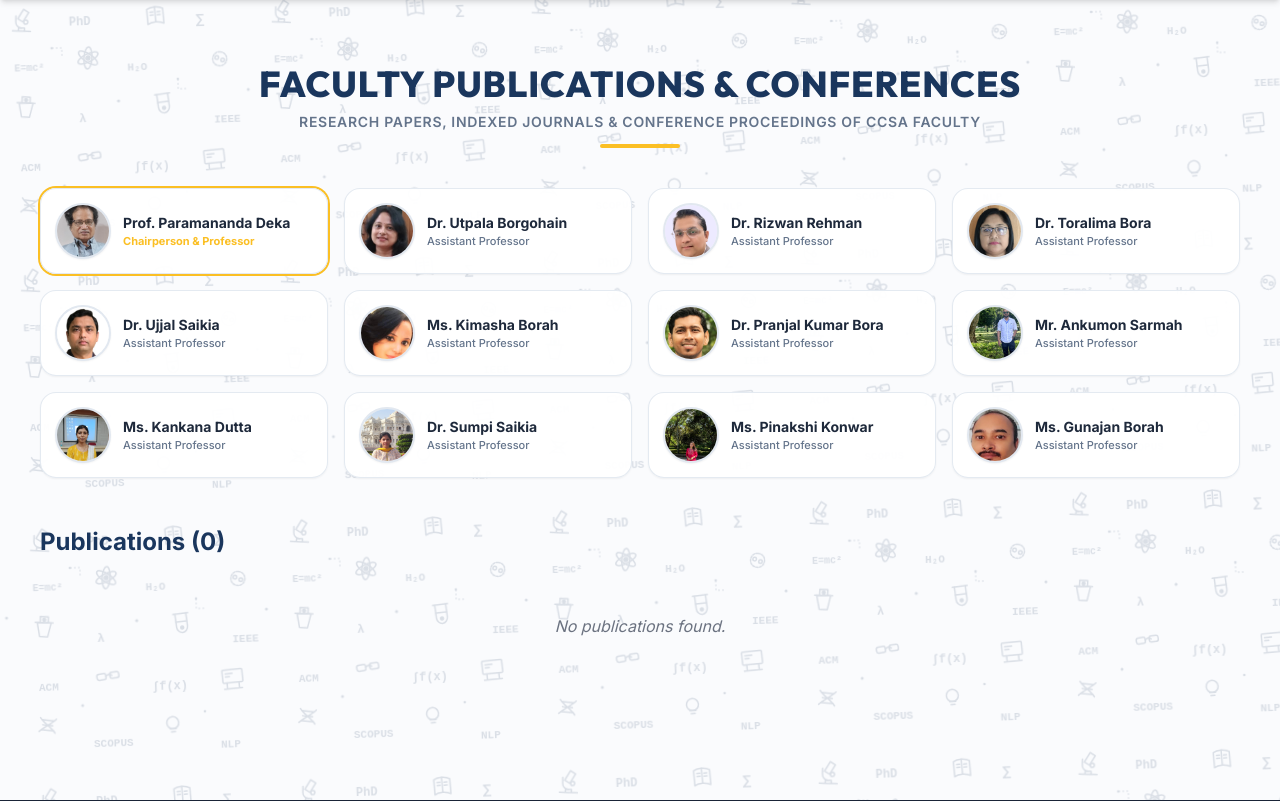
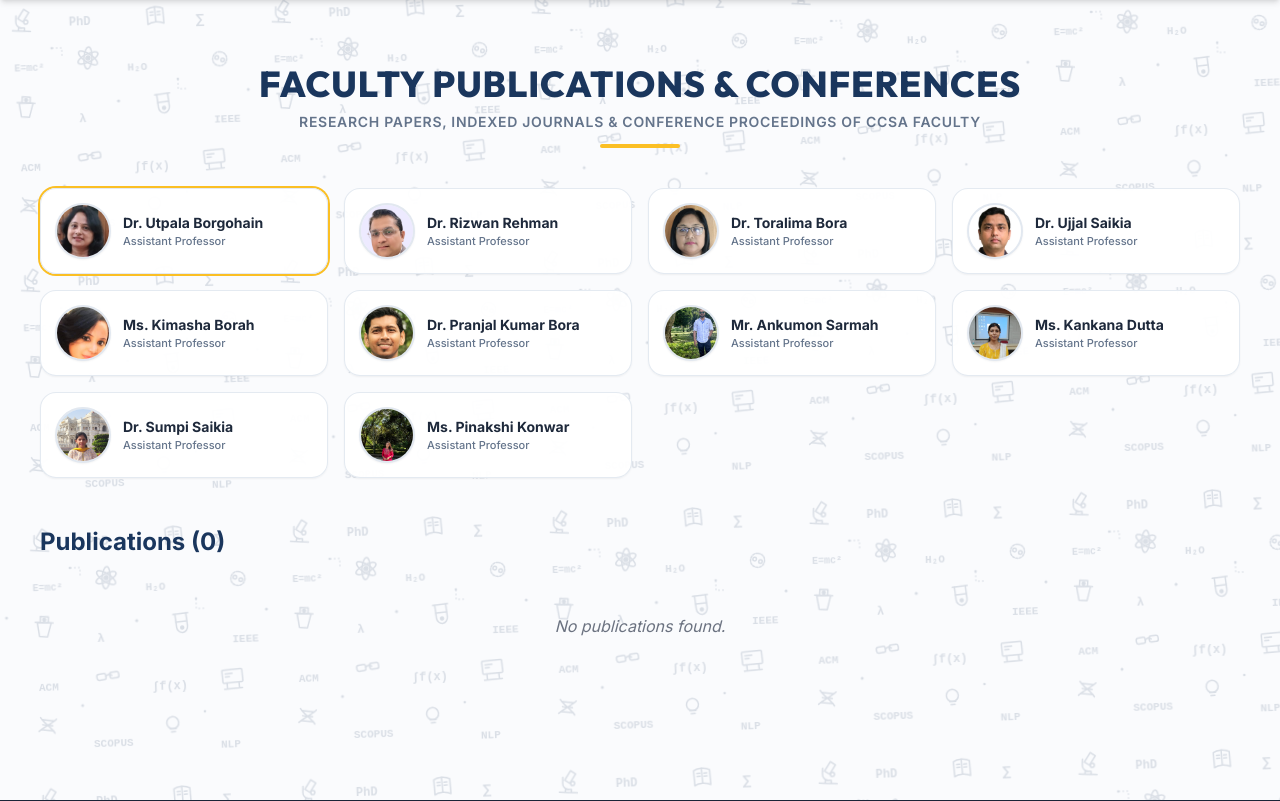
Before and after one commit to chenkham/ccsa-web-portal, a PHP site: page /publication.php in a window 1280 px wide. Shown: the part 142-943 px from the top of the page. Run offline with PHP 8.4, Linux system fonts and the light colour scheme; data that the repository does not hold is empty; some libraries are stand-ins or nearby versions.

Commit message:
feat: remove chairperson and gunjan borah from publication and conferences section

```diff
--- a/src/publication.php
+++ b/src/publication.php
@@ -115,18 +115,7 @@ include 'templates/header.php';
 
         <!-- Faculty Selector Grid with Authentic Photos -->
         <div class="grid grid-cols-1 sm:grid-cols-2 lg:grid-cols-3 xl:grid-cols-4 gap-4 mb-12">
-            <!-- 1. Prof. Paramananda Deka (Chairperson) -->
-            <div class="faculty-tab group cursor-pointer p-3.5 bg-white/95 hover:bg-white rounded-2xl shadow-sm hover:shadow-lg border border-slate-200/90 transition-all duration-300 flex items-center gap-3" data-staff-id="292">
-                <div class="w-12 h-12 sm:w-14 sm:h-14 flex-shrink-0 rounded-full overflow-hidden border-2 border-slate-200 group-hover:border-[#fbbf24] shadow-sm bg-slate-100">
-                    <img src="faculty/Chairperson_Real.png" alt="Prof. Paramananda Deka" class="w-full h-full object-cover object-center block" loading="lazy" decoding="async" onerror="this.src='faculty/Chairperson.jpg'">
-                </div>
-                <div class="min-w-0 flex-1 text-left">
-                    <h4 class="font-bold text-slate-800 text-xs sm:text-sm group-hover:text-[#1a365d] transition-colors truncate">Prof. Paramananda Deka</h4>
-                    <p class="text-[11px] text-[#fbbf24] font-bold truncate">Chairperson &amp; Professor</p>
-                </div>
-            </div>
-
-            <!-- 2. Dr. Utpala Borgohain -->
+            <!-- 1. Dr. Utpala Borgohain -->
             <div class="faculty-tab group cursor-pointer p-3.5 bg-white/95 hover:bg-white rounded-2xl shadow-sm hover:shadow-lg border border-slate-200/90 transition-all duration-300 flex items-center gap-3" data-staff-id="364">
                 <div class="w-12 h-12 sm:w-14 sm:h-14 flex-shrink-0 rounded-full overflow-hidden border-2 border-slate-200 group-hover:border-[#fbbf24] shadow-sm bg-slate-100">
                     <img src="faculty/UtpolaMam.png" alt="Dr. Utpala Borgohain" class="w-full h-full object-cover object-top block" loading="lazy" decoding="async" onerror="this.src='faculty/du.png'">
@@ -137,7 +126,7 @@ include 'templates/header.php';
                 </div>
             </div>
 
-            <!-- 3. Dr. Rizwan Rehman -->
+            <!-- 2. Dr. Rizwan Rehman -->
             <div class="faculty-tab group cursor-pointer p-3.5 bg-white/95 hover:bg-white rounded-2xl shadow-sm hover:shadow-lg border border-slate-200/90 transition-all duration-300 flex items-center gap-3" data-staff-id="365">
                 <div class="w-12 h-12 sm:w-14 sm:h-14 flex-shrink-0 rounded-full overflow-hidden border-2 border-slate-200 group-hover:border-[#fbbf24] shadow-sm bg-slate-100">
                     <img src="faculty/Rizwan_SIr.png" alt="Dr. Rizwan Rehman" class="w-full h-full object-cover object-top block" loading="lazy" decoding="async" onerror="this.src='faculty/du.png'">
@@ -148,7 +137,7 @@ include 'templates/header.php';
                 </div>
             </div>
 
-            <!-- 4. Dr. Toralima Bora -->
+            <!-- 3. Dr. Toralima Bora -->
             <div class="faculty-tab group cursor-pointer p-3.5 bg-white/95 hover:bg-white rounded-2xl shadow-sm hover:shadow-lg border border-slate-200/90 transition-all duration-300 flex items-center gap-3" data-staff-id="398">
                 <div class="w-12 h-12 sm:w-14 sm:h-14 flex-shrink-0 rounded-full overflow-hidden border-2 border-slate-200 group-hover:border-[#fbbf24] shadow-sm bg-slate-100">
                     <img src="faculty/ToraliMam.png" alt="Dr. Toralima Bora" class="w-full h-full object-cover object-top block" loading="lazy" decoding="async" onerror="this.src='faculty/du.png'">
@@ -159,7 +148,7 @@ include 'templates/header.php';
                 </div>
             </div>
 
-            <!-- 5. Dr. Ujjal Saikia -->
+            <!-- 4. Dr. Ujjal Saikia -->
             <div class="faculty-tab group cursor-pointer p-3.5 bg-white/95 hover:bg-white rounded-2xl shadow-sm hover:shadow-lg border border-slate-200/90 transition-all duration-300 flex items-center gap-3" data-staff-id="397">
                 <div class="w-12 h-12 sm:w-14 sm:h-14 flex-shrink-0 rounded-full overflow-hidden border-2 border-slate-200 group-hover:border-[#fbbf24] shadow-sm bg-slate-100">
                     <img src="faculty/UjjalSir.png" alt="Dr. Ujjal Saikia" class="w-full h-full object-cover object-top block" loading="lazy" decoding="async" onerror="this.src='faculty/du.png'">
@@ -170,7 +159,7 @@ include 'templates/header.php';
                 </div>
             </div>
 
-            <!-- 6. Ms. Kimasha Borah -->
+            <!-- 5. Ms. Kimasha Borah -->
             <div class="faculty-tab group cursor-pointer p-3.5 bg-white/95 hover:bg-white rounded-2xl shadow-sm hover:shadow-lg border border-slate-200/90 transition-all duration-300 flex items-center gap-3" data-staff-id="396">
                 <div class="w-12 h-12 sm:w-14 sm:h-14 flex-shrink-0 rounded-full overflow-hidden border-2 border-slate-200 group-hover:border-[#fbbf24] shadow-sm bg-slate-100">
                     <img src="faculty/KimashaMam.png" alt="Ms. Kimasha Borah" class="w-full h-full object-cover object-top block" loading="lazy" decoding="async" onerror="this.src='faculty/du.png'">
@@ -181,7 +170,7 @@ include 'templates/header.php';
                 </div>
             </div>
 
-            <!-- 7. Dr. Pranjal Kumar Bora -->
+            <!-- 6. Dr. Pranjal Kumar Bora -->
             <div class="faculty-tab group cursor-pointer p-3.5 bg-white/95 hover:bg-white rounded-2xl shadow-sm hover:shadow-lg border border-slate-200/90 transition-all duration-300 flex items-center gap-3" data-staff-id="393">
                 <div class="w-12 h-12 sm:w-14 sm:h-14 flex-shrink-0 rounded-full overflow-hidden border-2 border-slate-200 group-hover:border-[#fbbf24] shadow-sm bg-slate-100">
                     <img src="faculty/PranjalSir.png" alt="Dr. Pranjal Kumar Bora" class="w-full h-full object-cover object-top block" loading="lazy" decoding="async" onerror="this.src='faculty/du.png'">
@@ -192,7 +181,7 @@ include 'templates/header.php';
                 </div>
             </div>
 
-            <!-- 8. Mr. Ankumon Sarmah -->
+            <!-- 7. Mr. Ankumon Sarmah -->
             <div class="faculty-tab group cursor-pointer p-3.5 bg-white/95 hover:bg-white rounded-2xl shadow-sm hover:shadow-lg border border-slate-200/90 transition-all duration-300 flex items-center gap-3" data-staff-id="394">
                 <div class="w-12 h-12 sm:w-14 sm:h-14 flex-shrink-0 rounded-full overflow-hidden border-2 border-slate-200 group-hover:border-[#fbbf24] shadow-sm bg-slate-100">
                     <img src="faculty/AnkumonSir.png" alt="Mr. Ankumon Sarmah" class="w-full h-full object-cover object-top block" loading="lazy" decoding="async" onerror="this.src='faculty/du.png'">
@@ -203,7 +192,7 @@ include 'templates/header.php';
                 </div>
             </div>
 
-            <!-- 9. Ms. Kankana Dutta -->
+            <!-- 8. Ms. Kankana Dutta -->
             <div class="faculty-tab group cursor-pointer p-3.5 bg-white/95 hover:bg-white rounded-2xl shadow-sm hover:shadow-lg border border-slate-200/90 transition-all duration-300 flex items-center gap-3" data-staff-id="395">
                 <div class="w-12 h-12 sm:w-14 sm:h-14 flex-shrink-0 rounded-full overflow-hidden border-2 border-slate-200 group-hover:border-[#fbbf24] shadow-sm bg-slate-100">
                     <img src="faculty/KanKanMam.png" alt="Ms. Kankana Dutta" class="w-full h-full object-cover object-top block" loading="lazy" decoding="async" onerror="this.src='faculty/du.png'">
@@ -214,7 +203,7 @@ include 'templates/header.php';
                 </div>
             </div>
 
-            <!-- 10. Dr. Sumpi Saikia -->
+            <!-- 9. Dr. Sumpi Saikia -->
             <div class="faculty-tab group cursor-pointer p-3.5 bg-white/95 hover:bg-white rounded-2xl shadow-sm hover:shadow-lg border border-slate-200/90 transition-all duration-300 flex items-center gap-3" data-staff-id="399">
                 <div class="w-12 h-12 sm:w-14 sm:h-14 flex-shrink-0 rounded-full overflow-hidden border-2 border-slate-200 group-hover:border-[#fbbf24] shadow-sm bg-slate-100">
                     <img src="faculty/SumpiMam.png" alt="Dr. Sumpi Saikia" class="w-full h-full object-cover object-top block" loading="lazy" decoding="async" onerror="this.src='faculty/du.png'">
@@ -225,24 +214,13 @@ include 'templates/header.php';
                 </div>
             </div>
 
-            <!-- 11. Ms. Pinakshi Konwar -->
+            <!-- 10. Ms. Pinakshi Konwar -->
             <div class="faculty-tab group cursor-pointer p-3.5 bg-white/95 hover:bg-white rounded-2xl shadow-sm hover:shadow-lg border border-slate-200/90 transition-all duration-300 flex items-center gap-3" data-staff-id="4626">
                 <div class="w-12 h-12 sm:w-14 sm:h-14 flex-shrink-0 rounded-full overflow-hidden border-2 border-slate-200 group-hover:border-[#fbbf24] shadow-sm bg-slate-100">
                     <img src="faculty/PinakshiMam.png" alt="Ms. Pinakshi Konwar" class="w-full h-full object-cover object-top block" loading="lazy" decoding="async" onerror="this.src='faculty/du.png'">
                 </div>
                 <div class="min-w-0 flex-1 text-left">
                     <h4 class="font-bold text-slate-800 text-xs sm:text-sm group-hover:text-[#1a365d] transition-colors truncate">Ms. Pinakshi Konwar</h4>
-                    <p class="text-[11px] text-slate-500 font-medium truncate">Assistant Professor</p>
-                </div>
-            </div>
-
-            <!-- 12. Ms. Gunajan Borah -->
-            <div class="faculty-tab group cursor-pointer p-3.5 bg-white/95 hover:bg-white rounded-2xl shadow-sm hover:shadow-lg border border-slate-200/90 transition-all duration-300 flex items-center gap-3" data-staff-id="393">
-                <div class="w-12 h-12 sm:w-14 sm:h-14 flex-shrink-0 rounded-full overflow-hidden border-2 border-slate-200 group-hover:border-[#fbbf24] shadow-sm bg-slate-100">
-                    <img src="faculty/Gunajn Sir.png" alt="Ms. Gunajan Borah" class="w-full h-full object-cover object-top block" loading="lazy" decoding="async" onerror="this.src='faculty/du.png'">
-                </div>
-                <div class="min-w-0 flex-1 text-left">
-                    <h4 class="font-bold text-slate-800 text-xs sm:text-sm group-hover:text-[#1a365d] transition-colors truncate">Ms. Gunajan Borah</h4>
                     <p class="text-[11px] text-slate-500 font-medium truncate">Assistant Professor</p>
                 </div>
             </div>
```
